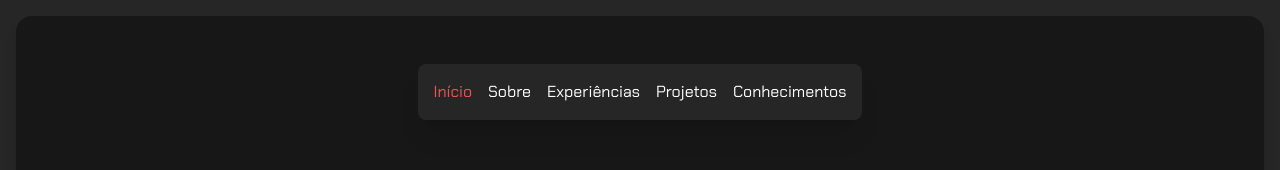
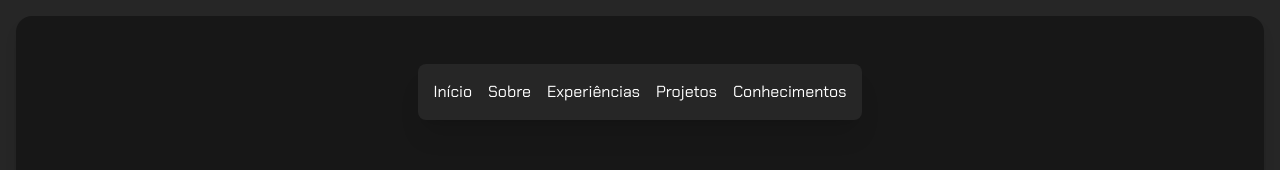
Before and after one commit to dev-bernardofofg/dev-bernardofofg.github.io, a Next.js app: page / in a window 1280 px wide. Shown: the top 170 px of the page. Built offline with nearby package versions, Linux system fonts and the light colour scheme.

Commit message:
fix: nav desktop

```diff
--- a/src/app/_components/header.tsx
+++ b/src/app/_components/header.tsx
@@ -5,29 +5,33 @@ import { NavigateMobile } from './navigate-mobile';
 import { useMediaQuery } from '../_hooks/use-media-query';
 import { motion } from 'framer-motion';
 import { useEffect, useState } from 'react';
+import { usePathname } from 'next/navigation';
 
 export const LINKS_NAVIGATE = [
 	{ name: 'Início', href: '/#hero' },
 	{ name: 'Sobre', href: '/#about' },
 	{ name: 'Experiências', href: '/#experience' },
-	{ name: 'Projetos', href: '/#' },
-	{ name: 'Conhecimentos', href: '/#' },
+	{ name: 'Projetos', href: '/#projects' },
+	{ name: 'Conhecimentos', href: '/#knowledge' },
 ];
 
 export const Header = () => {
 	const isDesktop = useMediaQuery('(min-width: 998px)');
-	const [pathNameActive, setPathNameActive] = useState('/#hero'); // Início marcado por padrão
+	const pathName = usePathname();
+	const [pathNameActive, setPathNameActive] = useState(pathName);
 
 	useEffect(() => {
-		// Atualiza o estado se a hash mudar
+		// Define the initial hash when the component mounts
+		setPathNameActive(window.location.hash);
+
 		const handleHashChange = () => {
-			setPathNameActive(window.location.hash || '/#hero');
+			setPathNameActive(window.location.hash);
 		};
 
-		// Adiciona o event listener para mudanças de hash
+		// Listen for hash changes
 		window.addEventListener('hashchange', handleHashChange);
 
-		// Limpa o listener ao desmontar o componente
+		// Cleanup event listener on component unmount
 		return () => {
 			window.removeEventListener('hashchange', handleHashChange);
 		};
```
